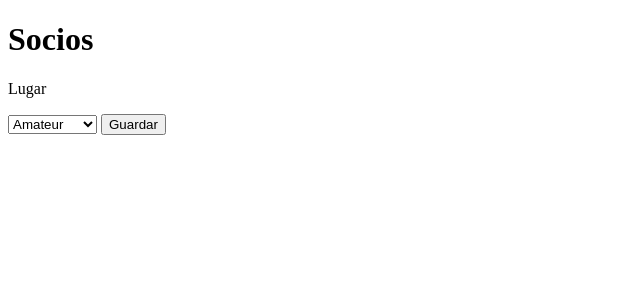
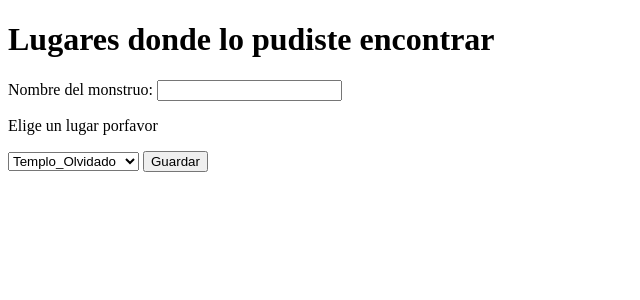
Before and after one commit to PabloDVIAW/ProyectoIAW_PDV, a PHP site: page /agregar.php in a window 1280 px wide. Shown: the top 300 px of the page, without its empty margins (0-640 px from the left). Run offline with PHP 8.4, Linux system fonts and the light colour scheme.

Commit message:
terminado agregar

```diff
--- a/codigo/agregar.php
+++ b/codigo/agregar.php
@@ -4,14 +4,23 @@
 		<title>Bestiario Online</title>
 	</head>
 	<body>
-				<h1>Socios</h1>
+	<?php
+	?>
+				<h1>Lugares donde lo pudiste encontrar</h1>
+						<form action="agregar2.php" method="GET">
+							<label for=""><p>Nombre del monstruo: <input type="text" name="nombre"></p></label>
 							<!-- Categoría -->
-							<label><p>Lugar</p>
-							<select name="categoria" id="" >
-								<option value="amateur">Amateur</option>
-								<option value="profesional">Profesional</option>
+							<label><p>Elige un lugar porfavor</p>
+							<select name="zona" id="" >
+								<option value="Templo_Olvidado">Templo_Olvidado</option>
+								<option value="Islas_Heladas">Islas_Heladas</option>
+								<option value="Bosque_Inundado">Bosque_Inundado</option>
+								<option value="Llanos_Arenosos">Llanos_Arenosos</option>
+								<option value="Grutas_Lava">Grutas_Lava</option>
 							</select></label>
+							<input type="hidden" value="<?php $date ?>" name="fecha">
 							<!-- Registrar -->
-							<input type="submit" value="Guardar" id="" class="btn btn-primary">
+							<input type="submit" value="Guardar">
+						</form>
 	</body>
 </html>
```
Also changed, not shown: codigo/agregar2.php (+18 -0 lines).
